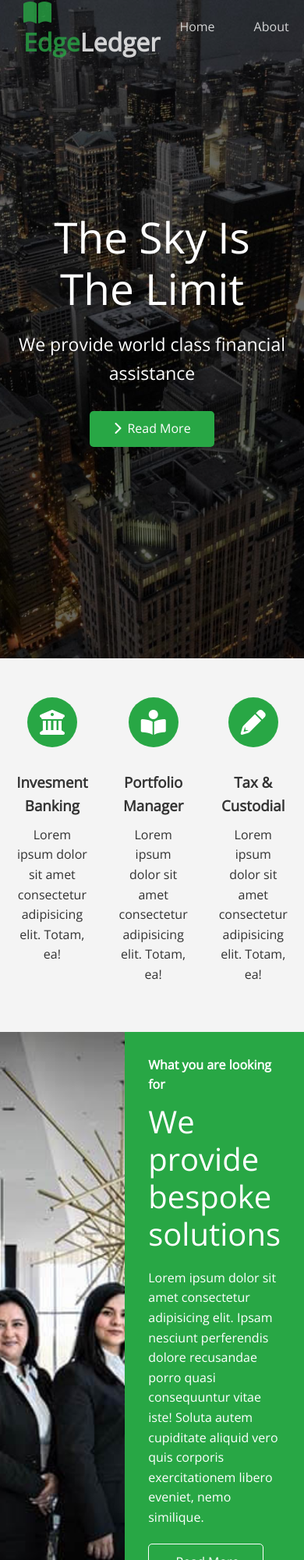
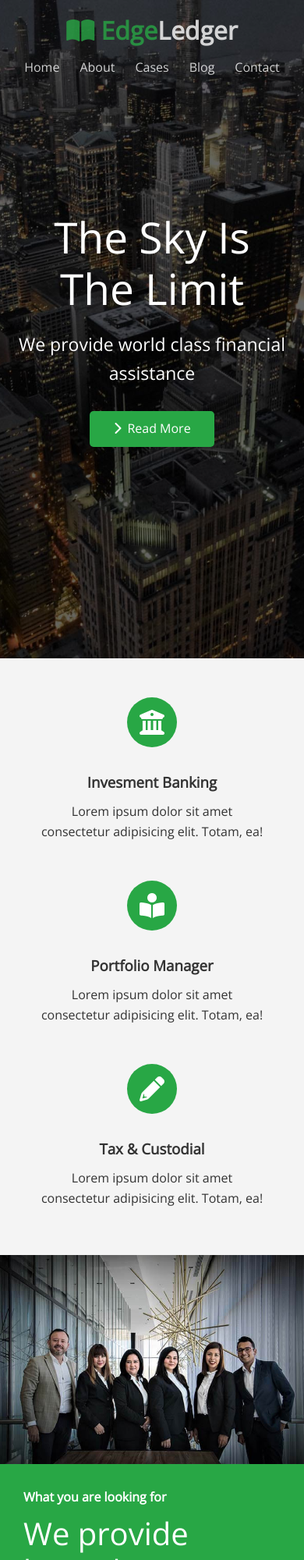
Before and after one commit to eduardoeffs/edge_website, a plain HTML site: page index.html in a window 390 px wide. Shown: the top 2000 px of the page at 78% size. Drawn offline with nearby package versions, Linux system fonts and the light colour scheme.

Commit message:
add media

```diff
--- a/css/style.css
+++ b/css/style.css
@@ -227,3 +227,31 @@ img {
 .footer .social > * {
     margin-right: 30px;
 }
+
+/* Mobile */
+@media(max-width: 768px) {
+    .navbar {
+        flex-direction: column;
+        height: 120px;
+        padding: 20px;
+
+    }
+
+    .navbar a {
+        padding: 10px 10px;
+        margin: 0 3px;
+    }
+
+    .flex-items {
+        flex-direction: column;
+    }
+
+    .flex-columns .column, .flex-grid .column {
+        flex: 100%;
+        max-width: 100%;
+    }
+
+    .team img {
+        width: 70%;
+    }
+}
```
